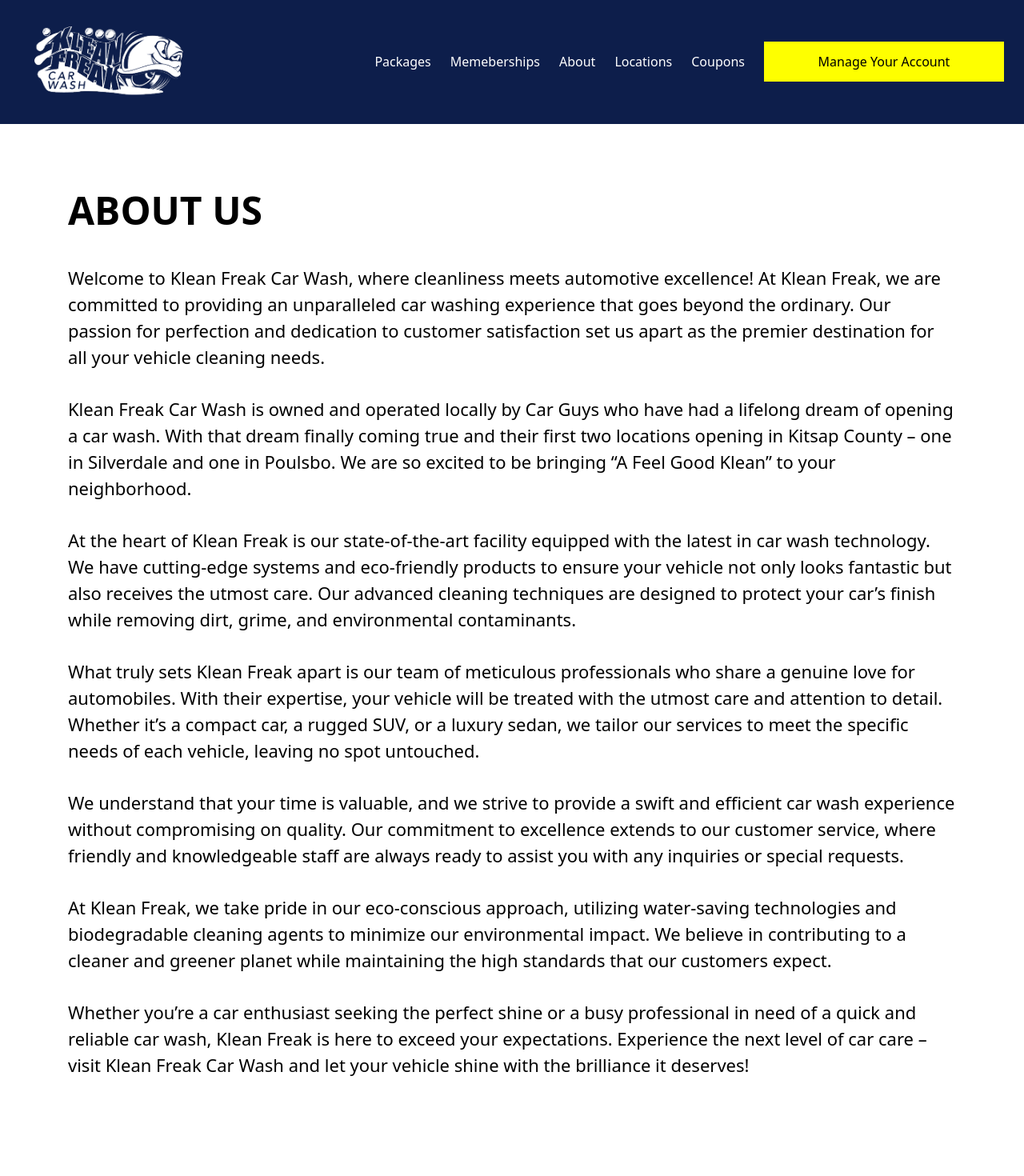
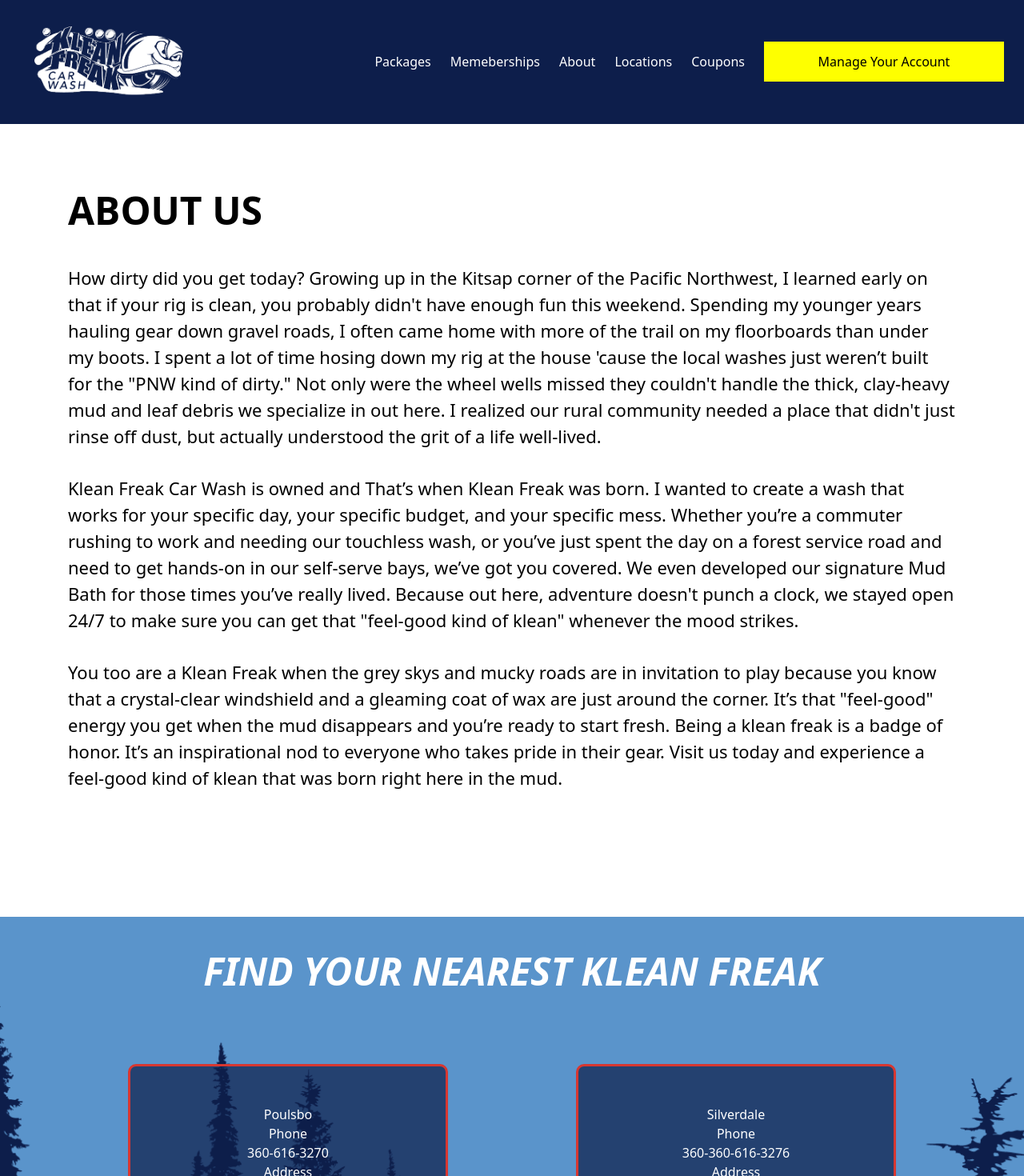
Before and after one commit to Jmorrissette1/klean-freak, a Next.js app: page /about in a window 1280 px wide. Shown: the top 1470 px of the page at 80% size. Built offline with nearby package versions, Linux system fonts and the light colour scheme.

Commit message:
started buidling out the about us/career

```diff
--- a/src/app/about/page.tsx
+++ b/src/app/about/page.tsx
@@ -5,46 +5,25 @@
                 <h1 className="pageH1">About Us</h1>
                 <div>
                     <div className="textBlock">
-                        Welcome to Klean Freak Car Wash, where cleanliness meets automotive excellence! At Klean Freak,
-                        we are committed to providing an unparalleled car washing experience that goes beyond the
-                        ordinary. Our passion for perfection and dedication to customer satisfaction set us apart as the
-                        premier destination for all your vehicle cleaning needs.
+                        How dirty did you get today? Growing up in the Kitsap corner of the Pacific Northwest,
+                        I learned early on that if your rig is clean, you probably didn't have enough fun this weekend.
+                        Spending my younger years hauling gear down gravel roads, I often came home with more of the trail on my floorboards than under my boots.
+                        I spent a lot of time hosing down my rig at the house 'cause the local washes just weren’t built for the "PNW kind of dirty."
+                        Not only were the wheel wells missed they couldn't handle the thick, clay-heavy mud and leaf debris we specialize in out here.
+                        I realized our rural community needed a place that didn't just rinse off dust, but actually understood the grit of a life well-lived.
                     </div>
 
                     <div className="textBlock"> Klean Freak Car Wash is owned and
-                        operated locally by Car Guys who have had a lifelong dream of opening a car wash. With that
-                        dream finally coming true and their first two locations opening in Kitsap County – one in
-                        Silverdale and one in Poulsbo. We are so excited to be bringing “A Feel Good Klean” to your
-                        neighborhood.
+                       That’s when Klean Freak was born. I wanted to create a wash that works for your specific day, your specific budget, and your specific mess.
+                       Whether you’re a commuter rushing to work and needing our touchless wash, or you’ve just spent the day on a forest service road and need to get hands-on in our self-serve bays,
+                       we’ve got you covered. We even developed our signature Mud Bath for those times you’ve really lived. Because out here, adventure doesn't punch a clock, we stayed open 24/7 to make sure you can get that
+                       "feel-good kind of klean" whenever the mood strikes.
                     </div>
 
-                    <div className="textBlock"> At the heart of Klean Freak is our state-of-the-art facility equipped with
-                        the
-                        latest in car wash technology. We have cutting-edge systems and eco-friendly products to ensure
-                        your vehicle not only looks fantastic but also receives the utmost care. Our advanced cleaning
-                        techniques are designed to protect your car’s finish while removing dirt, grime, and
-                        environmental contaminants.</div>
-
-                    <div className="textBlock">What truly sets Klean Freak apart is our team of meticulous
-                        professionals who share a genuine love for automobiles. With their expertise, your vehicle will
-                        be treated with the utmost care and attention to detail. Whether it’s a compact car, a rugged
-                        SUV, or a luxury sedan, we tailor our services to meet the specific needs of each vehicle,
-                        leaving no spot untouched. </div>
-
-                    <div className="textBlock">We understand that your time is valuable, and we strive to provide a
-                        swift and efficient car wash experience without compromising on quality. Our commitment to
-                        excellence extends to our customer service, where friendly and knowledgeable staff are always
-                        ready to assist you with any inquiries or special requests.</div>
-                    <div className="textBlock">At Klean Freak, we take pride in our
-                        eco-conscious approach, utilizing water-saving technologies and biodegradable cleaning agents to
-                        minimize our environmental impact. We believe in contributing to a cleaner and greener planet
-                        while maintaining the high standards that our customers expect. </div>
-                    <div className="textBlock">Whether you’re a car
-                        enthusiast
-                        seeking the perfect shine or a busy professional in need of a quick and reliable car wash, Klean
-                        Freak is here to exceed your expectations. Experience the next level of car care – visit Klean
-                        Freak Car Wash and let your vehicle shine with the brilliance it deserves!
-                    </div>
+                    <div className="textBlock"> You too are a Klean Freak when the grey skys and mucky roads are in invitation to play because you know that a crystal-clear
+                        windshield and a gleaming coat of wax are just around the corner. It’s that "feel-good" energy you get when the mud disappears and you’re ready to start fresh.
+                        Being a klean freak is a badge of honor. It’s an inspirational nod to everyone who takes pride in their gear. Visit us today and experience a feel-good kind of klean that was born right here in the mud.
+                        </div>
 
                 </div>
 
--- a/src/app/globals.css
+++ b/src/app/globals.css
@@ -315,6 +315,25 @@
   font-weight: bold;
 }
 
+.careersSection {
+  background-image: url("/CareersBackground.png");
+  background-size: contain;
+  background-position: center;
+  background-repeat: no-repeat;
+  height: 495px;
+  display: flex;
+  flex-direction: row;
+  justify-content: center;
+  align-items: center;
+}
+
+.careersBox {
+  width: 500px;
+  display: flex;
+  flex-direction: row;
+  justify-content: center;
+  align-items: center;
+}
 @media (max-width: 768px) {
   .monthlyWashBar {
     flex-direction: column;
```
Also changed, not shown: src/app/page.tsx (+14 -0 lines), public/CareersBackground.png (added), public/Employee.png (added).
